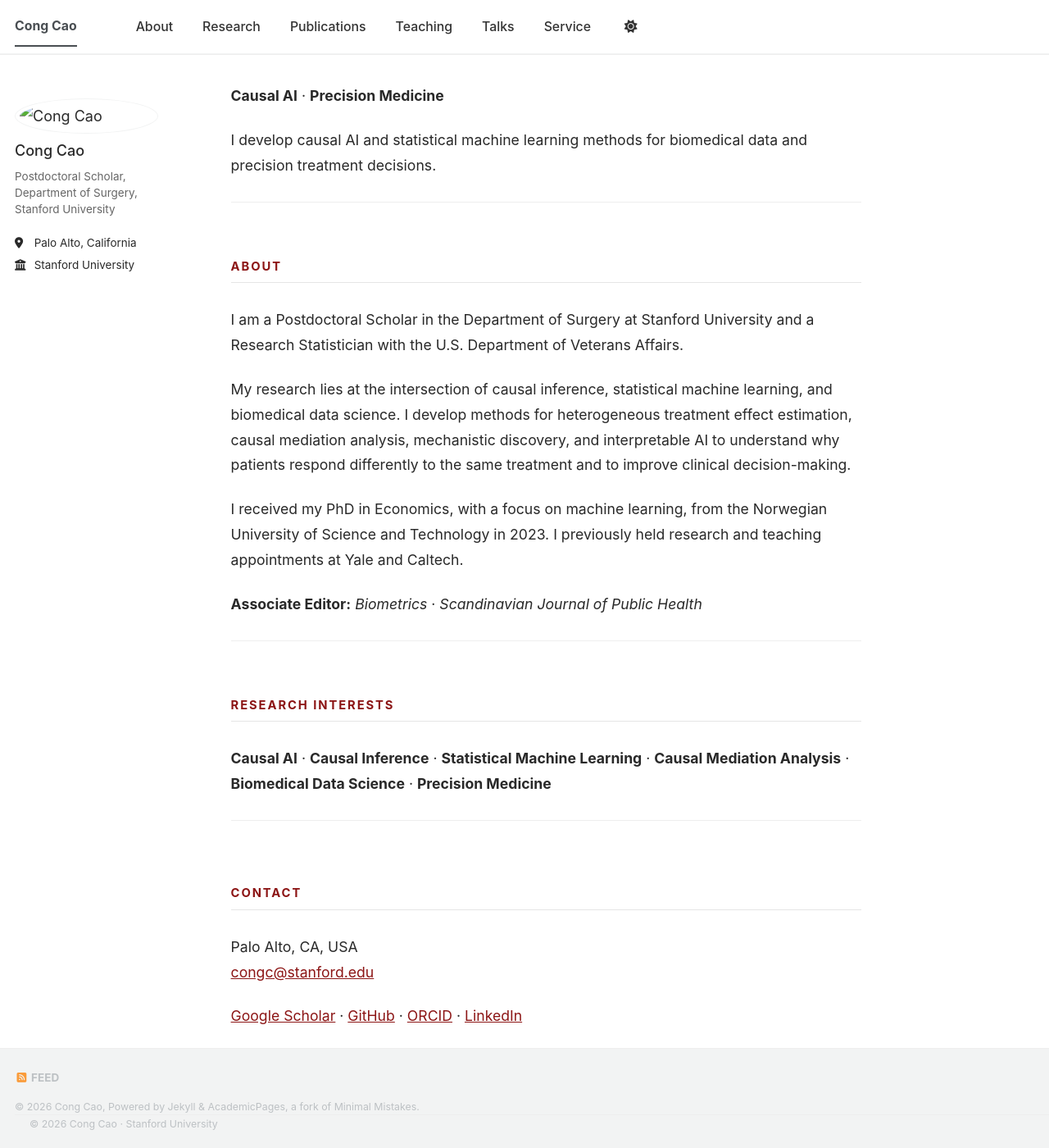
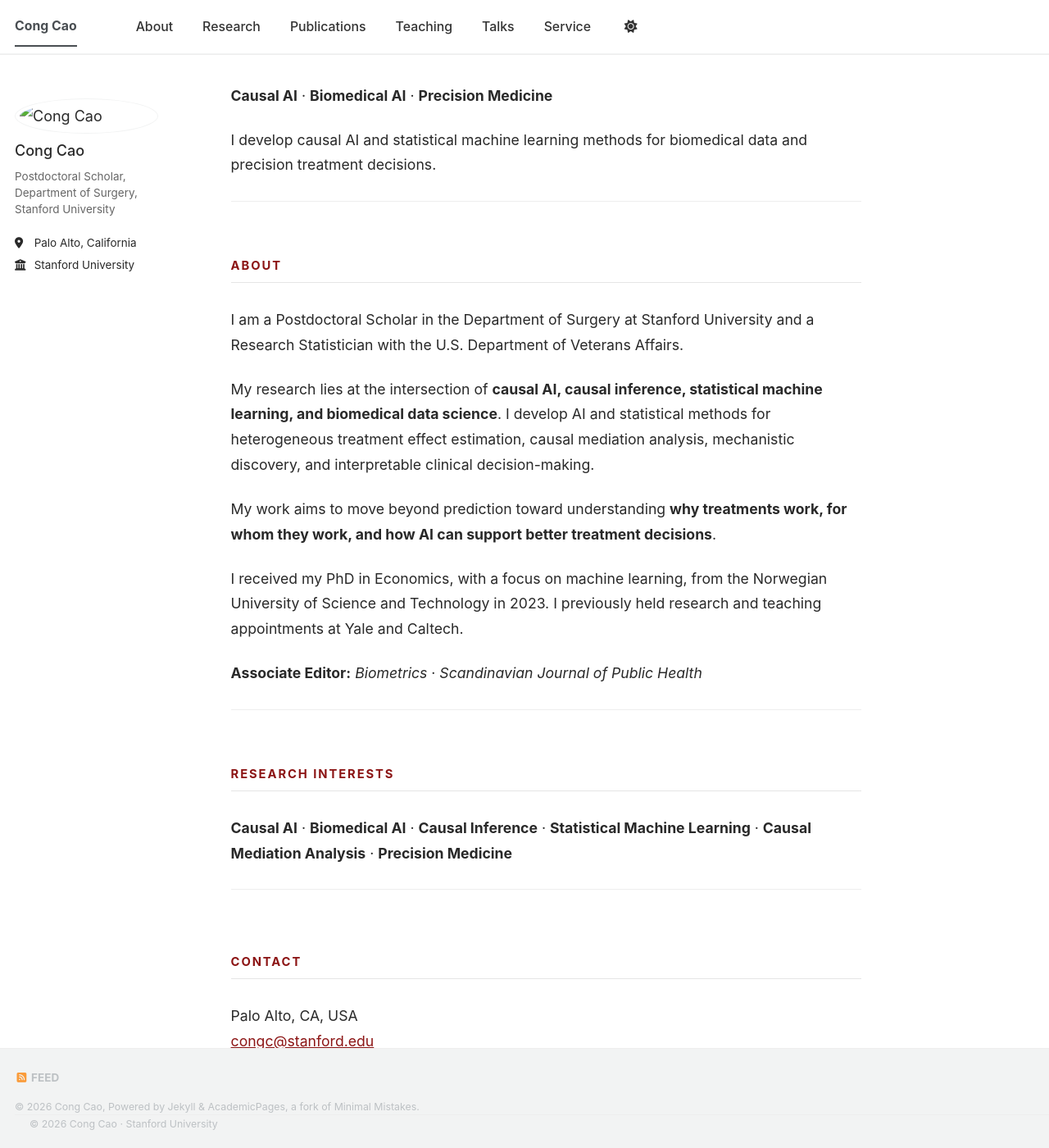
Before and after one commit to congca0/congca0.github.io, a Jekyll site: the page built from about.md, in a window 1280 px wide and 1400 px high. Shown: the whole window at 82% size. Built offline with Jekyll 4.4.1, drawn with Linux system fonts in a browser that asks for light colours; a style sheet for code colours, icons or effects is not loaded; our own code applies the rules of GitHub Pages for plain Markdown files.

Commit message:
Update about.md

```diff
--- a/about.md
+++ b/about.md
@@ -3,7 +3,7 @@ permalink: /
 author_profile: true
 ---
 
-**Causal AI** · **Precision Medicine**
+**Causal AI** · **Biomedical AI** · **Precision Medicine**
 
 I develop causal AI and statistical machine learning methods for biomedical data and precision treatment decisions.
 
@@ -12,7 +12,9 @@ I develop causal AI and statistical machine learning methods for biomedical data
 
 I am a Postdoctoral Scholar in the Department of Surgery at Stanford University and a Research Statistician with the U.S. Department of Veterans Affairs.
 
-My research lies at the intersection of causal inference, statistical machine learning, and biomedical data science. I develop methods for heterogeneous treatment effect estimation, causal mediation analysis, mechanistic discovery, and interpretable AI to understand why patients respond differently to the same treatment and to improve clinical decision-making.
+My research lies at the intersection of **causal AI, causal inference, statistical machine learning, and biomedical data science**. I develop AI and statistical methods for heterogeneous treatment effect estimation, causal mediation analysis, mechanistic discovery, and interpretable clinical decision-making.
+
+My work aims to move beyond prediction toward understanding **why treatments work, for whom they work, and how AI can support better treatment decisions**.
 
 I received my PhD in Economics, with a focus on machine learning, from the Norwegian University of Science and Technology in 2023. I previously held research and teaching appointments at Yale and Caltech.
 
@@ -22,7 +24,7 @@ I received my PhD in Economics, with a focus on machine learning, from the Norwe
 
 ## Research Interests
 
-**Causal AI** · **Causal Inference** · **Statistical Machine Learning** · **Causal Mediation Analysis** · **Biomedical Data Science** · **Precision Medicine**
+**Causal AI** · **Biomedical AI** · **Causal Inference** · **Statistical Machine Learning** · **Causal Mediation Analysis** · **Precision Medicine**
 
 ---
 
```
